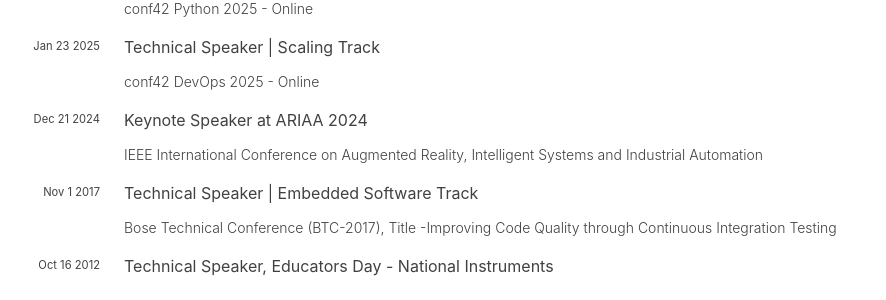
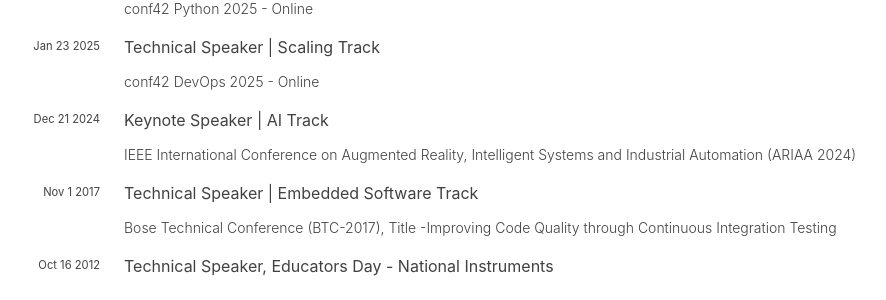
Before and after one commit to hariharanragothaman/hariharanragothaman.github.io, a Jekyll site: the page built from cv.md, in a window 1280 px wide and 900 px high, scrolled down 4248 px. Shown: the part 558-858 px from the top of the window, without its empty margins (208-1094 px from the left). Built offline with Jekyll 4.4.1, drawn with Linux system fonts in a browser that asks for light colours; nearby versions of some CDN libraries; some web fonts are replaced.

Commit message:
Polishes and Updates

```diff
--- a/_data/press.yaml
+++ b/_data/press.yaml
@@ -12,12 +12,12 @@
     - url: https://www.conf42.com/DevOps_2025_Hariharan_Ragothaman_deployments_governance_securely
       name: conf42 DevOps 2025 - Online
 
-- title: Keynote Speaker at ARIAA 2024
+- title: Keynote Speaker | AI Track
   month: Dec 21
   year: 2024
   publisher:
     - url: https://www.linkedin.com/feed/update/urn:li:activity:7265642701260242946/
-      name: IEEE International Conference on Augmented Reality, Intelligent Systems and Industrial Automation
+      name: IEEE International Conference on Augmented Reality, Intelligent Systems and Industrial Automation (ARIAA 2024)
 
 
 - title: Technical Speaker | Embedded Software Track
```
